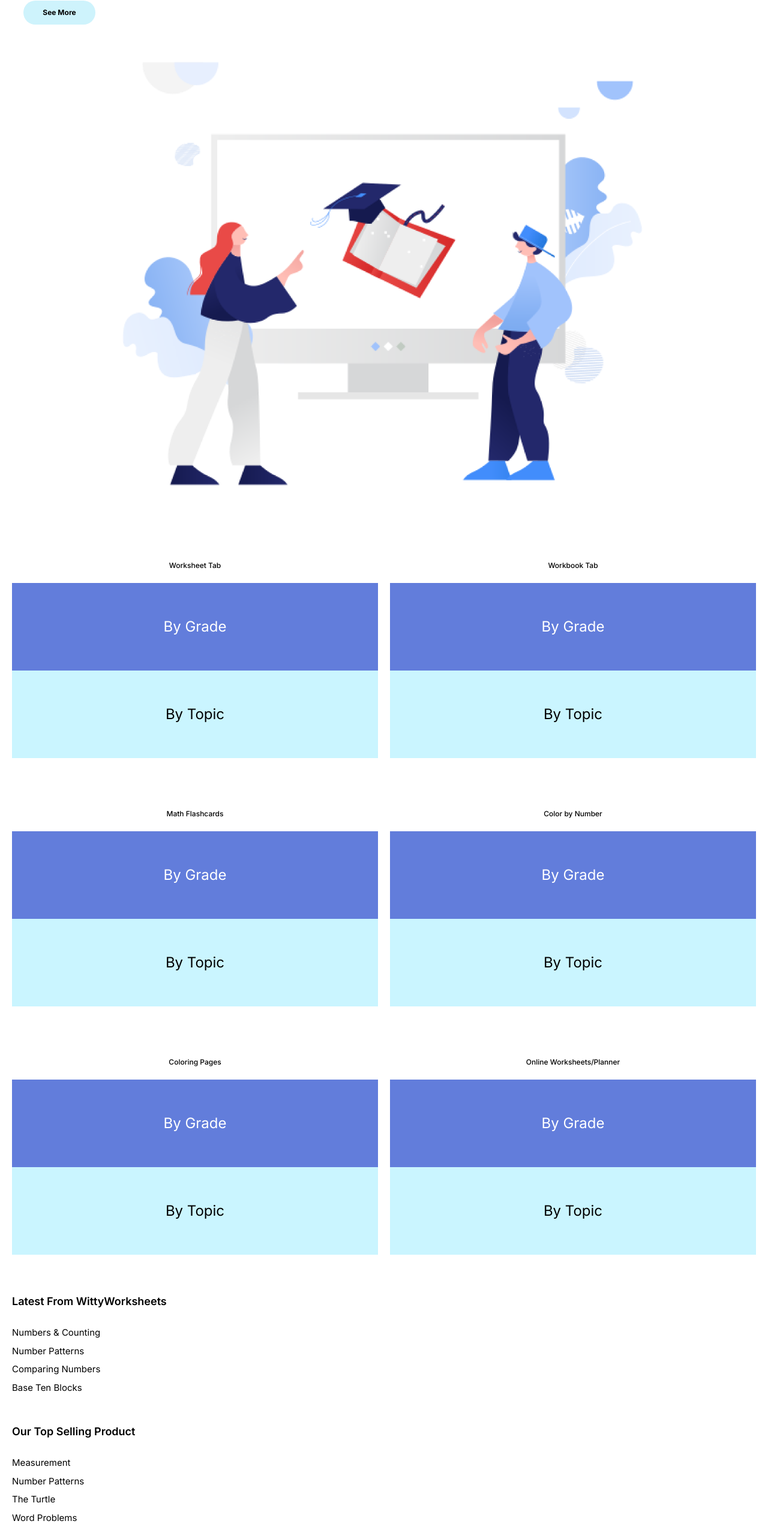
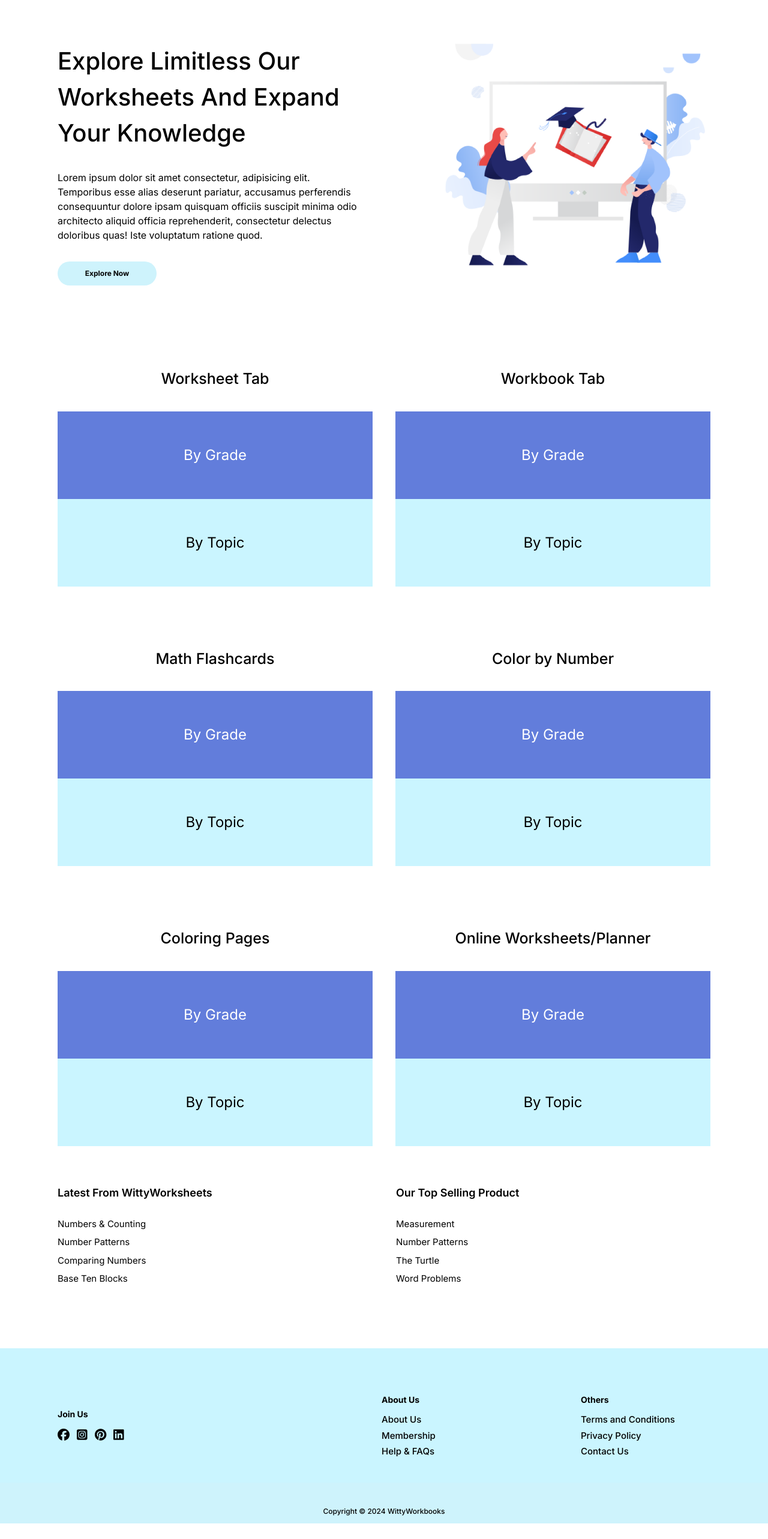
Before and after one commit to Faiaz-Rahman/k5new, a Next.js app: page / in a window 1280 px wide. Shown: the part 161-2727 px from the top of the page at 60% size. After the commit the page ends 2701 px from the top, so only its background shows below. Built offline with nearby package versions, Linux system fonts and the light colour scheme.

Commit message:
made home screen, header and footer responsive

```diff
--- a/src/app/_components/Card/index.tsx
+++ b/src/app/_components/Card/index.tsx
@@ -9,7 +9,7 @@ export default function Card({ title }: CardProps) {
         <div className="flex flex-col items-center">
             <p
                 className="text-[12px] font-medium text-black
-                mb-[20px]
+                mb-[20px] lg:text-[25px] lg:mb-[35px]
             "
             >
                 {title}
@@ -17,15 +17,15 @@ export default function Card({ title }: CardProps) {
             <div className="h-[292px] w-[100%] bg-[--card] mb-16">
                 <div
                     className="h-[50%] w-full flex items-center
-                justify-center bg-[--card-top] text-white
-                text-2xl
-            "
+                    justify-center bg-[--card-top] text-white
+                    text-2xl
+                "
                 >
                     By Grade
                 </div>
                 <div
-                    className="h-[50%] w-full flex items-center justify-center
-                text-2xl text-black
+                    className="h-[50%] w-full flex items-center
+                    justify-center text-2xl text-black
             "
                 >
                     By Topic
--- a/src/app/_components/Footer/index.tsx
+++ b/src/app/_components/Footer/index.tsx
@@ -14,22 +14,28 @@ import Link from 'next/link'
 export default function Footer() {
     return (
         <div>
-            <div
+            {/* <div
                 className="h-48 w-screen grid
                 grid-cols-[45%_auto_auto] gap-2 bg-[--card]
                 "
                 // bg-green-100
+            > */}
+            <div
+                className="h-56 w-screen grid
+                grid-cols-1 gap-10 bg-[--card]
+                lg:grid-cols-[45%_auto]
+            "
             >
                 <div
-                    className="h-[100%]
-                    flex justify-center pl-24 font-bold
-                    text-sm flex-col gap-[1rem] pb-3
+                    className="h-[100%] flex justify-center pl-[20px]
+                    font-bold text-sm flex-col gap-[1rem] mt-4
+                    lg:pl-24
                 "
                 >
                     Join Us
                     <div
                         className="h-5
-                        flex items-cente
+                        flex items-center
                     "
                     >
                         <div className="icons mr-3">
@@ -60,40 +66,43 @@ export default function Footer() {
                         </div>
                     </div>
                 </div>
+                <div className="flex items-center">
                     <div
-                    className="h-[85%] flex
-                flex-col box-border
-                justify-center"
+                        className="h-[90%] flex flex-col box-border
+                        justify-center pl-[20px] w-full
+                        lg:pt-9
+                    "
                     >
-                    <p className="text-sm font-bold ml-10">
-                        About Us
-                    </p>
+                        <p className="text-sm font-bold">About Us</p>
                         <div
-                        className="h-[40%] w-[70%]
-                        flex flex-col pt-3 ml-10 gap-1
+                            className="h-[45%] w-[80%]
+                            flex flex-col gap-1 mt-3
                         "
                             // bg-red-800
                         >
                             <Link
                                 href="#"
-                            className="text-[14px] font-medium
+                                className="text-[12px] font-medium
                                 hover:underline
+                                lg:text-[15px]
                             "
                             >
                                 About Us
                             </Link>
                             <Link
                                 href="#"
-                            className="text-[14px] font-medium
+                                className="text-[12px] font-medium
                                 hover:underline
+                                lg:text-[15px]
                             "
                             >
                                 Membership
                             </Link>
                             <Link
                                 href="#"
-                            className="text-[14px] font-medium
+                                className="text-[12px] font-medium
                                 hover:underline
+                                lg:text-[15px]
                             "
                             >
                                 Help & FAQs
@@ -101,37 +110,41 @@ export default function Footer() {
                         </div>
                     </div>
                     <div
-                    className="h-[85%] flex flex-col box-border
-                    justify-center
+                        className="h-[90%] flex flex-col box-border
+                            justify-center pl-[20px] w-full
+                            lg:pt-9
                         "
                     >
-                    <p className="text-sm font-bold ml-10">Others</p>
+                        <p className="text-sm font-bold ">Others</p>
                         <div
-                        className="h-[40%] w-[70%]
-                        flex flex-col pt-3 ml-10 gap-1
+                            className="h-[45%] w-[100%]
+                           flex flex-col gap-1 mt-3
                         "
                             // bg-red-800
                         >
                             <Link
                                 href="#"
-                            className="text-[14px] font-medium
+                                className="text-[12px] font-medium
                                 hover:underline
+                                lg:text-[15px]
                             "
                             >
                                 Terms and Conditions
                             </Link>
                             <Link
                                 href="#"
-                            className="text-[14px] font-medium
+                                className="text-[12px] font-medium
                                 hover:underline
+                                lg:text-[15px]
                             "
                             >
                                 Privacy Policy
                             </Link>
                             <Link
                                 href="#"
-                            className="text-[14px] font-medium
+                                className="text-[12px] font-medium
                                 hover:underline
+                                lg:text-[15px]
                             "
                             >
                                 Contact Us
@@ -139,10 +152,11 @@ export default function Footer() {
                         </div>
                     </div>
                 </div>
+            </div>
 
             <div
-                className="h-7 w-screen text-xs font-medium
-            bg-[--button-primary] flex items-center justify-center
+                className="w-screen text-xs font-medium
+            bg-[--button-primary] flex items-center justify-center pt-10 pb-3
             "
             >
                 Copyright © 2024 WittyWorkbooks
--- a/src/app/page.tsx
+++ b/src/app/page.tsx
@@ -7,10 +7,13 @@ import Card from './_components/Card'
 export default function Home() {
     return (
         <main className="flex min-h-screen w-screen flex-col">
-            <div className="w-screen bg-white mt-[50px]">
+            <div className="w-screen bg-white mt-28 lg:mt-40">
                 {/* hero section */}
-                {/* <div className="w-screen flex h-[550px]"> */}
-                <div className="w-screen flex flex-col justify-center">
+                <div
+                    className="w-screen flex flex-col justify-center
+                    lg:w-screen lg:flex lg:h-[550px] lg:flex-row
+                "
+                >
                     {/* <div
                         className="w-[50%] h-[100%] flex flex-col
                         pl-24 gap-8 justify-center"
@@ -18,7 +21,9 @@ export default function Home() {
                     <div
                         className="w-full h-full flex flex-col justify-center
                         pl-[39px] pr-[39px] gap-5
-                    "
+
+                        lg:w-[50%] lg:h-[100%] lg:flex lg:flex-col
+                        lg:pl-24 lg:gap-8 lg:justify-center"
                     >
                         {/* <p className="font-medium text-[40px] text-black ">
                             Explore Limitless Our{'\n'}Worksheets And
@@ -27,12 +32,19 @@ export default function Home() {
                         <p
                             className="font-medium text-[24px] text-black
                             text-center
+
+                            lg:font-medium lg:text-[40px] lg:text-black
+                            lg:text-left
                         "
                         >
                             Explore Limitless Our Worksheets And
                             Expand Your Knowledge
                         </p>
-                        <p className="text-[12px] font-normal text-black">
+                        <p
+                            className="text-[12px] font-normal text-black
+                            lg:text-[16px]
+                        "
+                        >
                             Lorem ipsum dolor sit amet consectetur,
                             adipisicing elit. Temporibus esse alias
                             deserunt pariatur, accusamus perferendis
@@ -44,9 +56,9 @@ export default function Home() {
                         </p>
 
                         <Button
-                            title="See More"
+                            title="Explore Now"
                             onPress={() => {}}
-                            width={String('See More').length * 15}
+                            width={String('Explore Now').length * 15}
                         />
                     </div>
 
@@ -57,7 +69,11 @@ export default function Home() {
                     > */}
                     <div
                         className="w-full flex items-center bg-white
-                        justify-center"
+                        justify-center
+
+                        lg:w-[50%] lg:h-[100%] lg:flex lg:items-center lg:bg-white
+                        lg:justify-center
+                        "
                     >
                         <Image
                             unoptimized
@@ -74,7 +90,7 @@ export default function Home() {
                 {/* cards section */}
                 <div
                     className="grid grid-cols-2 pl-[20px] pr-[20px]
-                    gap-[20px]
+                    gap-[20px] lg:pl-24 lg:pr-24 lg:gap-[38px] lg:mt-16
                 "
                 >
                     <Card title="Worksheet Tab" />
@@ -89,9 +105,10 @@ export default function Home() {
                 <div
                     className="w-full pl-[20px] pr-[20px] flex
                     gap-10 mb-24 flex-col
+                    lg:pr-24 lg:pl-24 lg:flex-row
                 "
                 >
-                    <div className="h-full w-full">
+                    <div className="h-full w-full lg:w-1/2">
                         <p
                             className="text-black text-[18px] font-semibold
                             mb-7
@@ -124,7 +141,7 @@ export default function Home() {
                             Base Ten Blocks
                         </p>
                     </div>
-                    <div className="h-full w-full">
+                    <div className="h-full w-full lg:w-1/2">
                         <p
                             className="text-black text-[18px] font-semibold
                             mb-7
```
Also changed, not shown: src/app/_components/Header/index.tsx (+11 -43 lines). Lines whose indentation alone changed are shown as unchanged.
